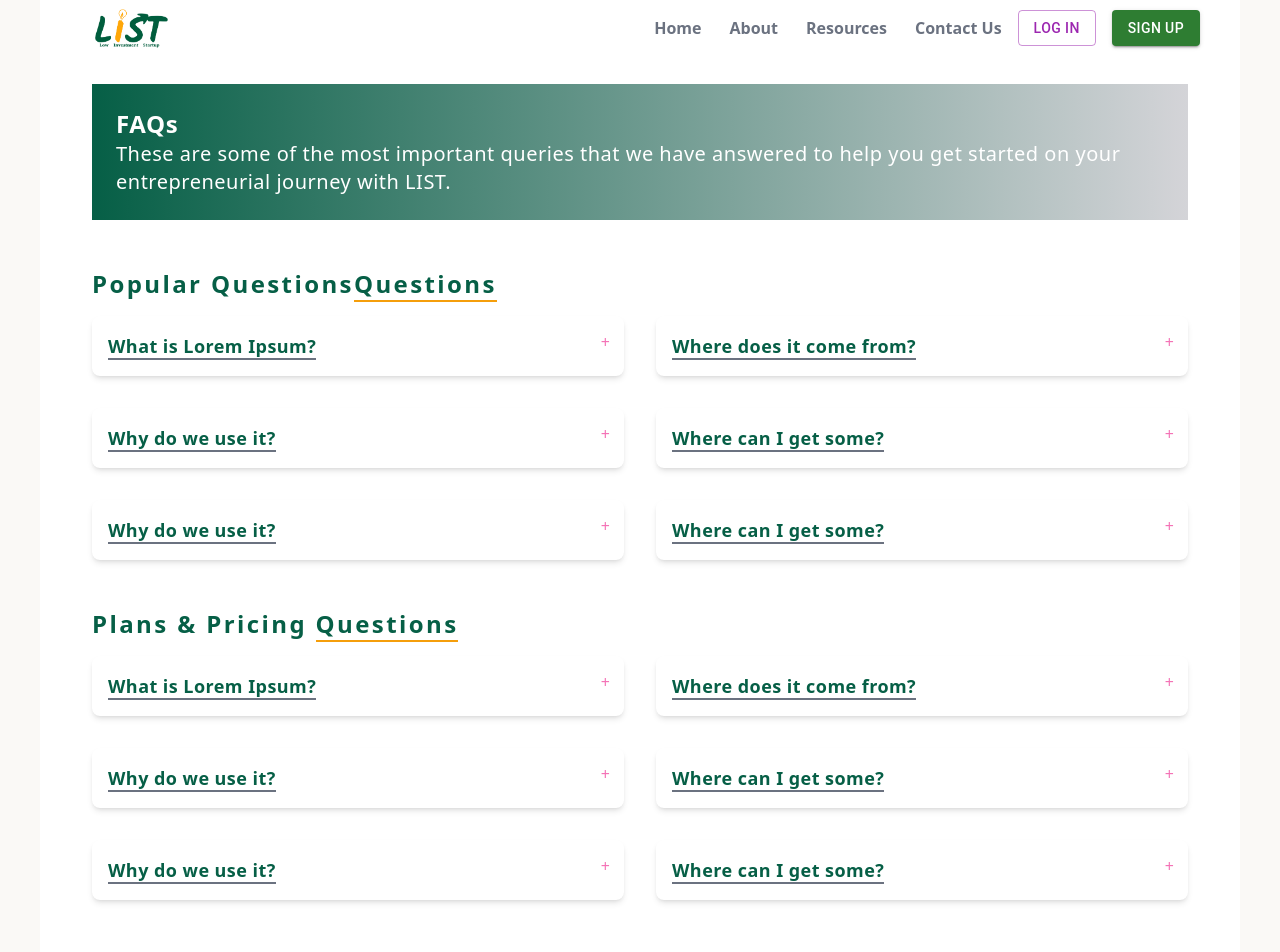
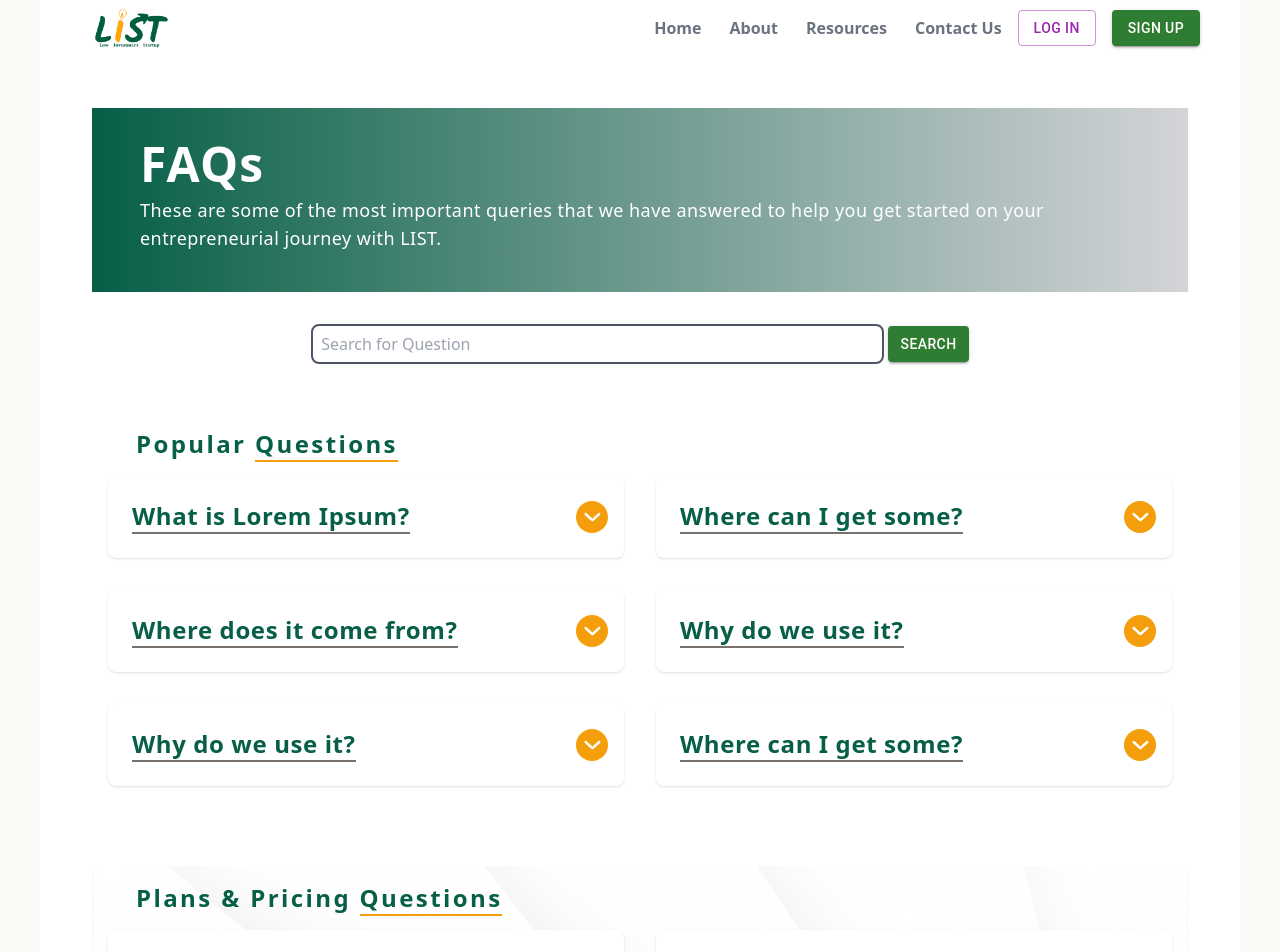
Before and after one commit to GreenVayu/List-startup, a React (Vite) app: page /FAQ in a window 1280 px wide. Shown: the top 952 px of the page. Built offline with nearby package versions, Linux system fonts and the light colour scheme; the HTML template or start-up script is replaced by a standard one.

Commit message:
FAQ Page problems sorted

```diff
--- a/src/Data.json
+++ b/src/Data.json
@@ -1,7 +1,7 @@
 {
   "categories": [
     {
-      "category": "Popular Questions",
+      "category": "Popular ",
       "questions": [
         {
           "question": "What is Lorem Ipsum?",
--- a/src/FAQ.tsx
+++ b/src/FAQ.tsx
@@ -1,104 +1,140 @@
-import React, { useState, useEffect } from "react";
-import faqData from "./Data.json";
+import { useState } from "react";
 import { Button } from "@mui/material";
+import data from "./Data.json";
 
-function FAQ1() {
-  const [open, setOpen] = useState(null);
-  const [categories, setCategories] = useState([]);
+interface Question {
+  question: string;
+  answer: string;
+}
 
-  useEffect(() => {
-    setCategories(faqData.categories);
-  }, []);
+interface Category {
+  category: string;
+  questions: Question[];
+}
 
-  const toggle = (index) => {
-    setOpen(open === index ? null : index);
-  };
+const Accordion = () => {
+  const [faqData] = useState<Category[]>(data.categories);
 
   return (
-    <div className="FAQsec">
-      <div className="bg-gradient-to-r from-emerald-800 to-zinc-300 p-6">
-        <h1 className="text-white text-lg font-semibold tracking-wide sm:text-2xl">
-          FAQs
-        </h1>
-        <p className="text-white text-base font-normal leading-normal tracking-wide sm:text-xl">
-          These are some of the most important queries that we have answered to
-          help you get started on your entrepreneurial journey with LIST.
-        </p>
+    <div className="FAQcont">
+
+      <div className="sec1 mt-6">
+        <div className="bg-gradient-to-r from-emerald-800 to-zinc-300 p-5 md:p-8 md:px-12">
+          <h1 className="text-white text-2xl md:text-3xl lg:text-5xl font-bold tracking-wide">FAQs</h1>
+          <p className="text-white text-base lg:text-lg font-normal leading-7 tracking-wide py-2">These are some of the most important queries that we have answered to help you get started on your entrepreneurial journey with LIST.</p>
+        </div>
       </div>
 
-      {categories.map((category, categoryIndex) => (
+      <div className="sec2 flex flex-col gap-2 sm:flex-row md:gap-1 justify-evenly items-center my-4 sm:w-[80%] md:w-[70%] lg:w-[60%] mx-auto mt-8">
+          <input
+            type="text"
+            placeholder="Search for Question"
+            className="border-2 border-gray-600 rounded-lg px-2 w-full h-10"
+          />
+        <Button variant="contained" color="success">
+        Search
+        </Button>
+
+      </div>
+
+<div className="sec3 relative z-20 overflow-hidden bg-white mt-3">
+      <div className="container mx-auto">
+        {faqData.map((category, index) => (
           <div
-          key={categoryIndex}
-          className={`h-fit sec1 mt-12 ${
-            category.category === "Category 2" ? "bg-cover bg-center" : ""
-          }`}
-          style={{
-            backgroundImage:
-              category.category === "Category 2"
-                ? 'url("/team/Colorpalette.png")'
-                : "none",
-          }}
-        >
-          <h1 className="text-emerald-800 text-xl font-semibold tracking-widest sm:text-2xl mb-4">
-            {category.category}
-            <span className="border-b-2 border-amber-500">Questions</span>
-          </h1>
-
-          <div className="grid grid-cols-1 md:grid-cols-2 gap-8">
-            {category.questions.map((faq, index) => (
-              <div key={index} className="bg-white rounded-lg shadow-md">
-                <div className="card-header relative">
-                  <h5 className="text-emerald-800 text-sm sm:text-lg font-semibold leading-5 tracking-wide p-4">
-                    <span className="border-b-2 border-gray-500">
-                      {faq.question}
-                    </span>
-                  </h5>
-
-                  <div className="flex justify-center items-center absolute -right-[10px] -top-[10px]">
-                    <button
-                      className={`btn btn-link w-full text-left p-6 ${
-                        open === index
-                          ? "border-pink-400"
-                          : "border-transparent"
-                      }`}
-                      type="button"
-                      onClick={() => toggle(index)}
-                    >
-                      <span
-                        className={`ml-2 text-pink-400 ${
-                          open === index ? "rotate-45" : ""
+            key={index}
+            className={`mt-4 md:mt-8 p-4 ${
+              category.category === "Plans & Pricing " ? "bg-[url('/team/Cp1.png')] bg-cover bg-center" : "bg-white"
             }`}
           >
-                        {open === index ? "-" : "+"}
-                      </span>
-                    </button>
+            <h2 className="text-emerald-800 text-base sm:text-2xl font-semibold tracking-widest leading-7 mb-4 md:ml-7 md:font-bold">
+              {category.category} <span className="border-b-2 border-amber-500">Questions</span>
+            </h2>
+            <div className="-mx-4 flex flex-wrap">
+              <div className="w-full px-4 md:w-1/2">
+                {category.questions.slice(0, Math.ceil(category.questions.length / 2)).map((item, idx) => (
+                  <AccordionItem key={idx} header={item.question} text={item.answer} />
+                ))}
+              </div>
+              <div className="w-full px-4 md:w-1/2 ">
+                {category.questions.slice(Math.ceil(category.questions.length / 2)).map((item, idx) => (
+                  <AccordionItem key={idx} header={item.question} text={item.answer} />
+                ))}
               </div>
             </div>
-                {open === index && (
-                  <div className="card-body px-4 py-2">
-                    <p className="text-stone-500 text-xs font-normal leading-5 tracking-wide">
-                      {faq.answer}
-                    </p>
-                  </div>
-                )}
           </div>
         ))}
       </div>
     </div>
-      ))}
 
-      <div className="bg-gradient-to-br from-emerald-800 via-emerald-900 to-neutral-400 p-4 mt-8">
-        <p className="text-white text-lg sm:text-xl font-semibold tracking-widest text-center md:text-2xl p-4">
-          Didn’t find an answer to your question?{" "}
+    <div className="sec4 mt-6">
+      <div className="bg-gradient-to-br from-emerald-800 via-emerald-900 to-neutral-400 p-7 md:p-10 md:px-14">
+        <h1 className="text-white text-lg md:text-2xl lg:text-3xl font-bold tracking-widest text-center">Didn't find an answer to your question?</h1>
+        <div className="text-center mt-4"><Button variant="contained" color="success">
+        Contact us
+              </Button></div>
+
+      </div>
+
+    </div>
+
+    </div>
+
+  );
+};
+
+export default Accordion;
+
+interface AccordionItemProps {
+  header: string;
+  text: string;
+}
+
+const AccordionItem = ({ header, text }: AccordionItemProps) => {
+  const [active, setActive] = useState(false);
+
+  const handleToggle = (event: React.MouseEvent<HTMLButtonElement>) => {
+    event.preventDefault();
+    setActive(!active);
+  };
+
+  return (
+    <div className="mb-8 w-full rounded-lg bg-white shadow sm:p-3 md:p-2 lg:px-2 lg:py-2 xl:px-2 relative">
+      <button
+        className="faq-btn flex w-full items-center text-left p-4"
+        onClick={handleToggle}
+      >
+        <div className="flex-1 ">
+          <h4 className="text-emerald-800 text-base md:text-base lg:text-2xl font-semibold leading-6 tracking-wide border-b-2 border-stone-500 w-fit">
+            {header}
+          </h4>
+        </div>
+        <div className="flex items-center justify-center h-8 w-8 rounded-full bg-amber-500 text-white absolute right-4 ">
+          <svg
+            className={`fill-white stroke-white duration-200 ease-in-out ${
+              active ? "rotate-180" : ""
+            }`}
+            width="17"
+            height="10"
+            viewBox="0 0 17 10"
+            xmlns="http://www.w3.org/2000/svg"
+          >
+            <path
+              d="M7.28687 8.43257L7.28679 8.43265L7.29496 8.43985C7.62576 8.73124 8.02464 8.86001 8.41472 8.86001C8.83092 8.86001 9.22376 8.69083 9.53447 8.41713L9.53454 8.41721L9.54184 8.41052L15.7631 2.70784L15.7691 2.70231L15.7749 2.69659C16.0981 2.38028 16.1985 1.80579 15.7981 1.41393C15.4803 1.1028 14.9167 1.00854 14.5249 1.38489L8.41472 7.00806L2.29995 1.38063L2.29151 1.37286L2.28271 1.36548C1.93092 1.07036 1.38469 1.06804 1.03129 1.41393L1.01755 1.42738L1.00488 1.44184C0.69687 1.79355 0.695778 2.34549 1.0545 2.69659L1.05999 2.70196L1.06565 2.70717L7.28687 8.43257Z"
+              fill="white"
+              stroke="white"
+            />
+          </svg>
+        </div>
+      </button>
+      <div
+        className={`px-4 duration-200 ease-in-out ${
+          active ? "block" : "hidden"
+        }`}
+      >
+        <p className="py-3 text-stone-500 text-sm md:text-base lg:text-xl font-normal leading-6 tracking-wide ">
+          {text}
         </p>
-        <div className="text-center mt-2 mb-4">
-          <Button variant="contained" color="success">
-            Contact now
-          </Button>
-        </div>
       </div>
     </div>
   );
-}
-
-export default FAQ1;
+};
```
Also changed, not shown: public/team/Cp1.png (added). Lines whose indentation alone changed are shown as unchanged.
